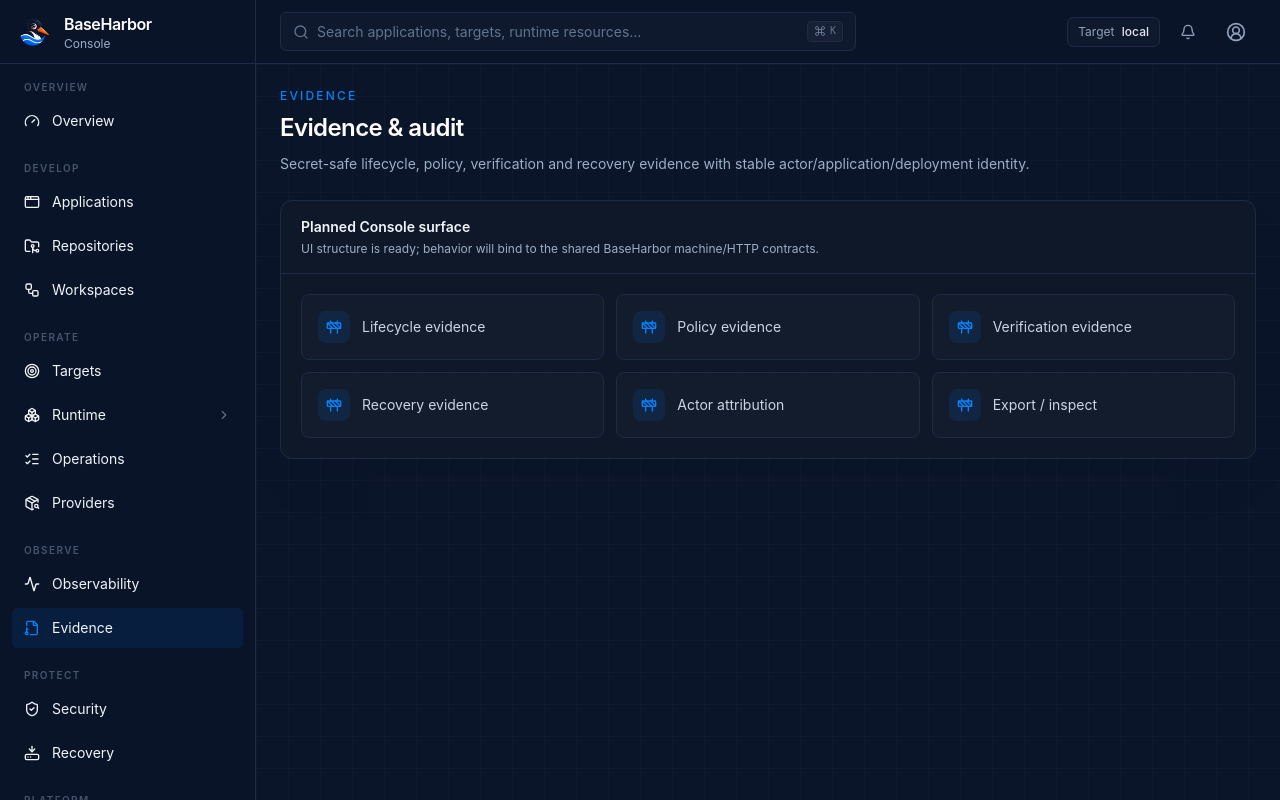
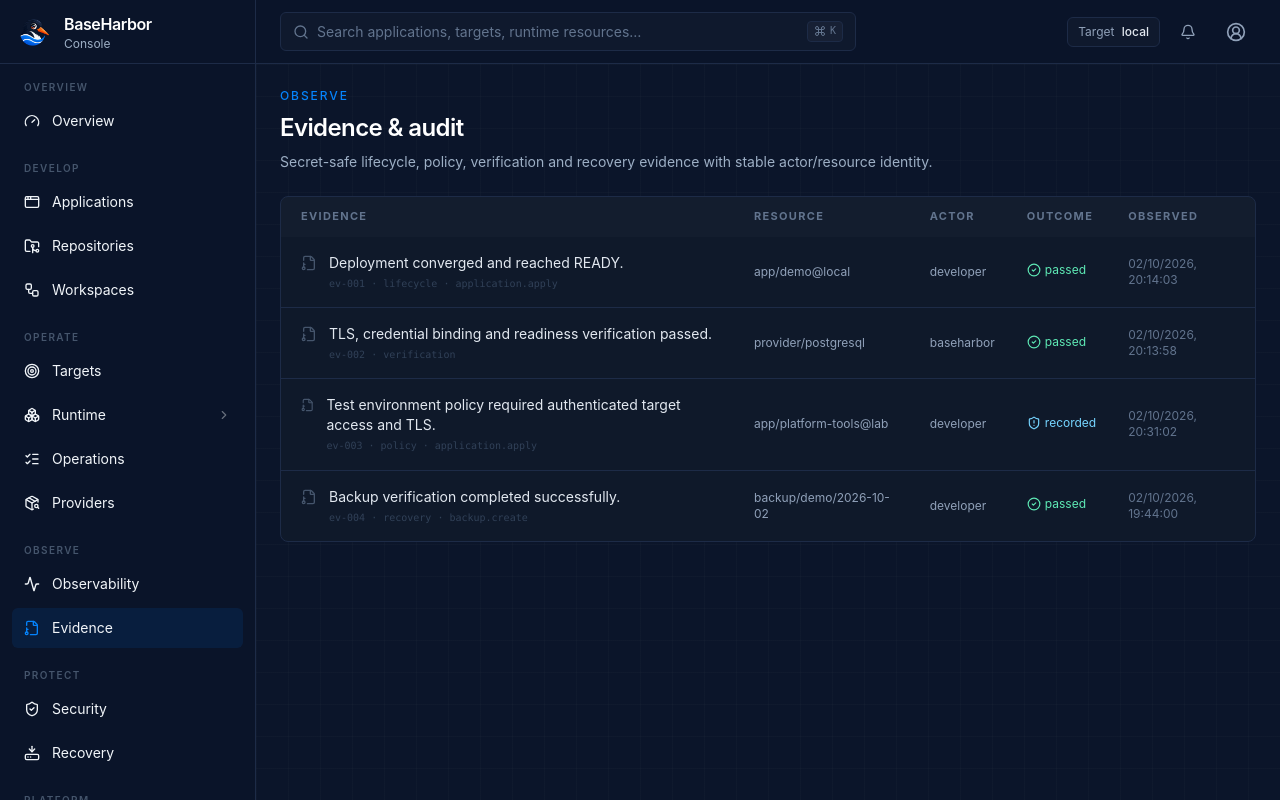
Before and after one commit to mcpdev80/baseharbor-console, a Next.js app: page /evidence in a window 1280 px wide. Built offline with nearby package versions, Linux system fonts and the light colour scheme.

Commit message:
feat: replace remaining Console placeholders with domain views

```diff
--- a/src/app/evidence/page.tsx
+++ b/src/app/evidence/page.tsx
@@ -1,4 +1,10 @@
-import { SectionPage } from "@/components/section/section-page";
-export default function Page() {
-  return <SectionPage eyebrow="Evidence" title="Evidence & audit" description="Secret-safe lifecycle, policy, verification and recovery evidence with stable actor/application/deployment identity." capabilities={["Lifecycle evidence","Policy evidence","Verification evidence","Recovery evidence","Actor attribution","Export / inspect"]} />;
+import { EvidenceTable } from "@/components/evidence/evidence-table";
+import { baseHarborData } from "@/lib/baseharbor/data";
+
+export default async function EvidencePage() {
+  const evidence = await baseHarborData.evidence();
+  return <div className="mx-auto max-w-[1500px] space-y-6">
+    <div><p className="mb-2 text-xs font-medium uppercase tracking-[.16em] text-[var(--bh-signal-blue)]">Observe</p><h1 className="text-2xl font-semibold tracking-tight text-white">Evidence & audit</h1><p className="mt-2 max-w-3xl text-sm text-[var(--muted)]">Secret-safe lifecycle, policy, verification and recovery evidence with stable actor/resource identity.</p></div>
+    <div className="overflow-hidden rounded-lg border border-[var(--border)] bg-[var(--panel)]"><EvidenceTable entries={evidence} /></div>
+  </div>;
 }
```
